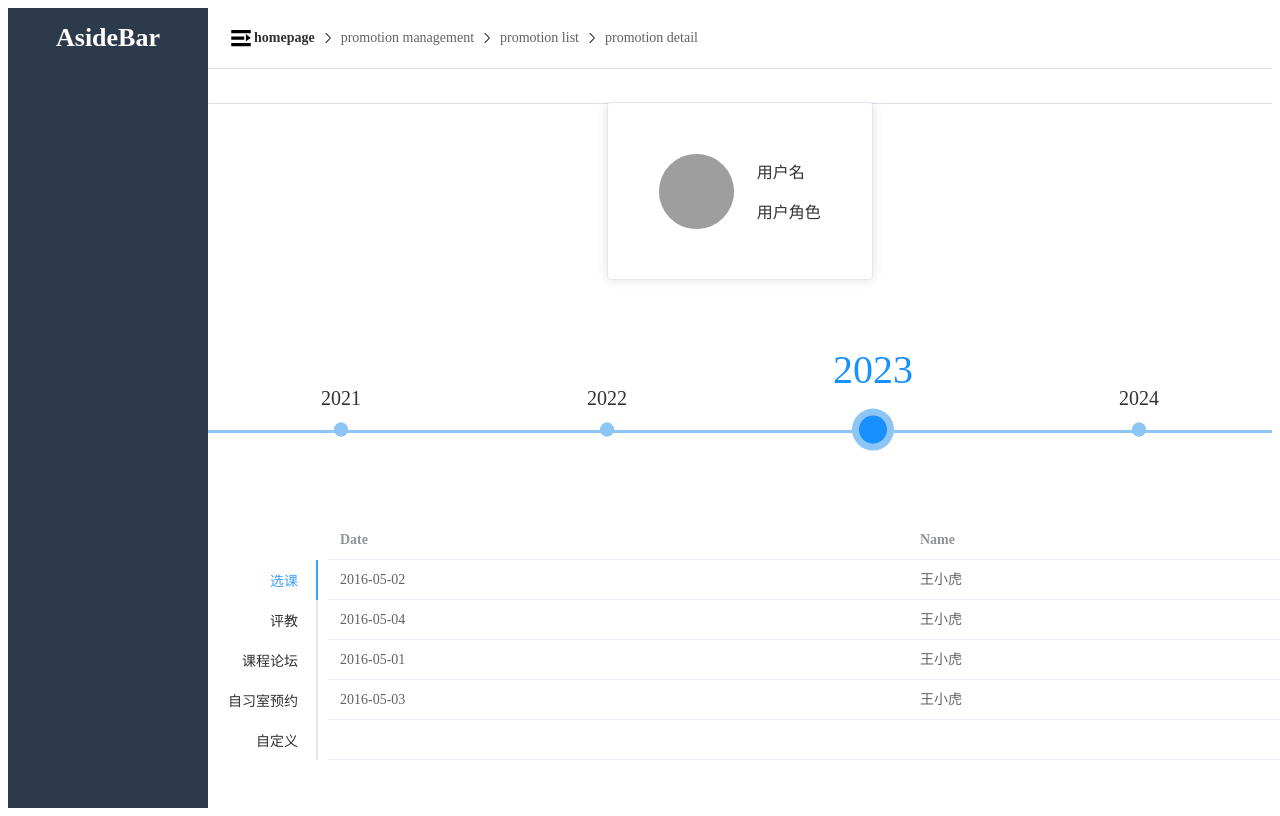
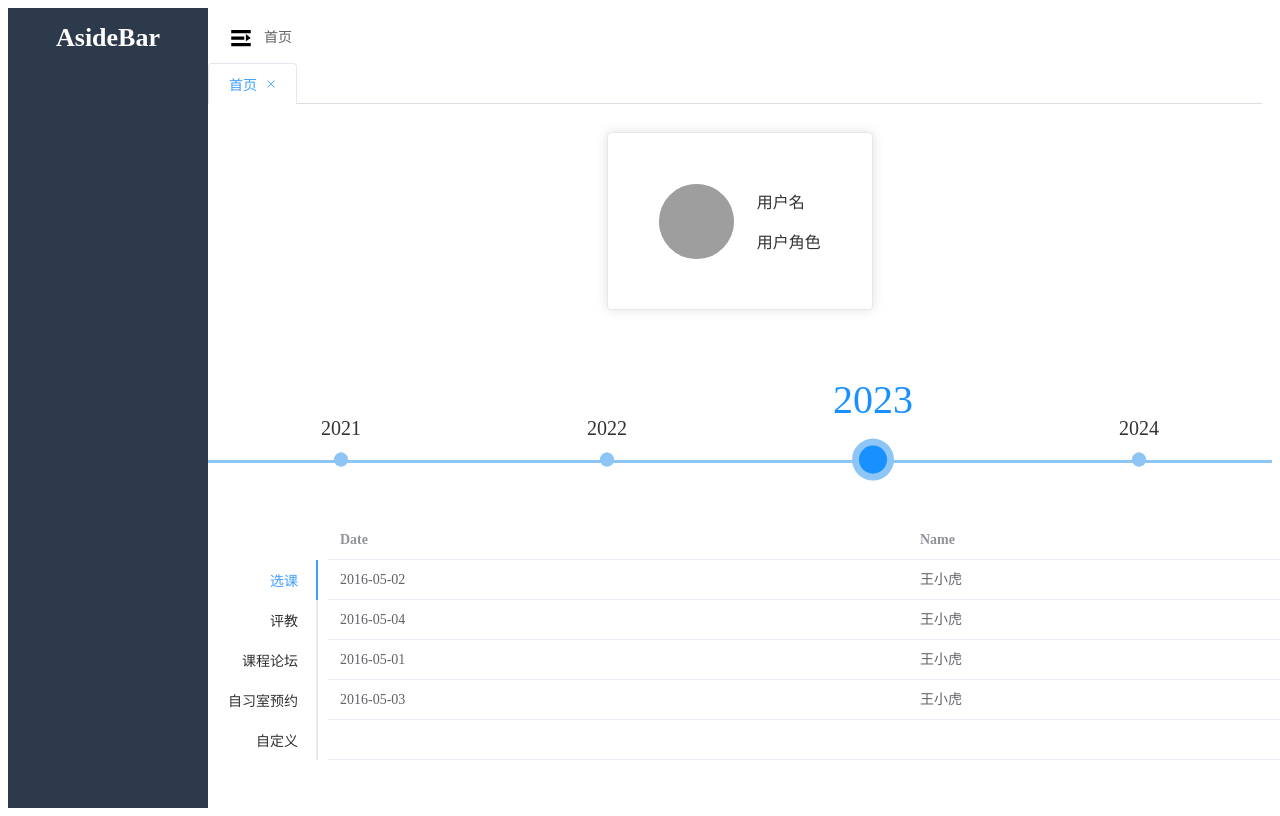
Before and after one commit to sustech-cs304/team-project-24spring-39, a Vue app in the folder se_frontend/: page / in a window 1280 px wide. Built offline with nearby package versions, Linux system fonts and the light colour scheme; grey boxes are pictures that could not be loaded; what makeit-captcha would draw is missing.

Commit message:
标签页搞好了

```diff
--- a/se_frontend/src/layout/components/Aside/Aside.vue
+++ b/se_frontend/src/layout/components/Aside/Aside.vue
@@ -1,5 +1,3 @@
-
-
 <template>
   <!--  滚动条-->
   <el-scrollbar
--- a/se_frontend/src/layout/components/Header/Header.vue
+++ b/se_frontend/src/layout/components/Header/Header.vue
@@ -1,6 +1,7 @@
 <script setup>
-import ExpandToggle from "@/layout/components/Header/component/ExpandToggle.vue";
-import Breadcrumb from "@/layout/components/Header/component/Breadcrumb.vue";
+import ExpandToggle from "./component/ExpandToggle.vue";
+import Breadcrumb from "./component/Breadcrumb.vue";
+import Tabs from "./component/Tabs.vue";
 </script>
 
 <template>
@@ -10,12 +11,14 @@ import Breadcrumb from "@/layout/components/Header/component/Breadcrumb.vue";
       <!--      菜单收缩按钮-->
       <ExpandToggle />
       <!--      面包屑-->
-      <Breadcrumb />
+      <Breadcrumb style="margin-left: 10px" />
     </div>
     <!-- 右侧 -->
     <div class="header_right"></div>
     <!-- tag标签 -->
-    <div class="header_tag"></div>
+    <div class="header_tag">
+      <Tabs />
+    </div>
   </div>
 </template>
 
@@ -49,10 +52,10 @@ import Breadcrumb from "@/layout/components/Header/component/Breadcrumb.vue";
     /* @include bg_color(); */
     background-color: var(--el-bg-color);
     border-bottom: 1px solid var(--el-border-color);
-    border-top: 1px solid var(--el-border-color);
+    //border-top: 1px solid var(--el-border-color);
     display: flex;
     align-items: center;
-    padding: 5px;
+    //padding: 5px;
     /* box-shadow: 0 1px 3px 0 rgb(0 0 0 / 12%), 0 0 3px 0 rgb(0 0 0 / 4%); */
   }
 }
--- a/se_frontend/src/layout/components/Header/component/Breadcrumb.vue
+++ b/se_frontend/src/layout/components/Header/component/Breadcrumb.vue
@@ -4,11 +4,28 @@ import { ArrowRight } from "@element-plus/icons-vue";
 
 <template>
   <el-breadcrumb :separator-icon="ArrowRight">
-    <el-breadcrumb-item :to="{ path: '/' }">homepage</el-breadcrumb-item>
-    <el-breadcrumb-item>promotion management</el-breadcrumb-item>
-    <el-breadcrumb-item>promotion list</el-breadcrumb-item>
-    <el-breadcrumb-item>promotion detail</el-breadcrumb-item>
+    <transition-group appear name="breadcrumb">
+      <el-breadcrumb-item v-for="item in $route.meta.breadcrumb" :key="item">
+        {{ item }}
+      </el-breadcrumb-item>
+    </transition-group>
   </el-breadcrumb>
 </template>
 
-<style scoped lang="scss"></style>
+<style scoped lang="scss">
+// 面包屑动画
+.breadcrumb-enter-active,
+.breadcrumb-leave-active {
+  transition: all 0.4s;
+}
+
+.breadcrumb-enter-from,
+.breadcrumb-leave-active {
+  opacity: 0;
+  transform: translateX(20px);
+}
+
+.breadcrumb-leave-active {
+  position: absolute;
+}
+</style>
--- /dev/null
+++ b/se_frontend/src/layout/components/Header/component/Tabs.vue
@@ -0,0 +1,35 @@
+<script setup>
+import { ref, reactive, watchEffect } from "vue";
+import { useRoute } from "vue-router";
+
+const route = useRoute();
+
+const tagList = reactive([]);
+// const activeTag = ref(route.meta.title);
+const activeTag = ref("首页");
+
+watchEffect(() => {
+  const hasTag = tagList.find((item) => item.path === route.fullPath);
+  activeTag.value = route.fullPath;
+  console.log(activeTag.value);
+  if (!hasTag) {
+    tagList.push({
+      name: route.meta.title,
+      path: route.fullPath,
+    });
+  }
+});
+</script>
+
+<template>
+  <el-tabs type="card" closable v-model="activeTag" @tab-remove="removeTab">
+    <el-tab-pane
+      v-for="item in tagList"
+      :key="item.path"
+      :label="item.name"
+      :name="item.path"
+    ></el-tab-pane>
+  </el-tabs>
+</template>
+
+<style scoped lang="scss"></style>
--- a/se_frontend/src/router/index.js
+++ b/se_frontend/src/router/index.js
@@ -17,11 +17,19 @@ const routes = [
       {
         path: "/",
         name: "Home",
+        meta: {
+          title: "首页",
+          breadcrumb: ["首页"],
+        },
         component: () => import("../views/Home.vue"),
       },
       {
         path: "/selection",
         name: "courseSelection",
+        meta: {
+          title: "我要选课",
+          breadcrumb: ["选课", "我要选课"],
+        },
         component: () => import("../views/courseSelect.vue"),
       },
     ],
--- a/se_frontend/src/views/Home.vue
+++ b/se_frontend/src/views/Home.vue
@@ -133,7 +133,7 @@ const tables = ref({
 <template>
   <el-row class="upon-timeline" justify="space-evenly">
     <!--    头像和用户信息-->
-    <el-col :span="6">
+    <el-col :span="6" style="margin-top: 30px">
       <el-card class="card">
         <div class="card-body">
           <el-avatar :size="75" :src="circleUrl" />
```
